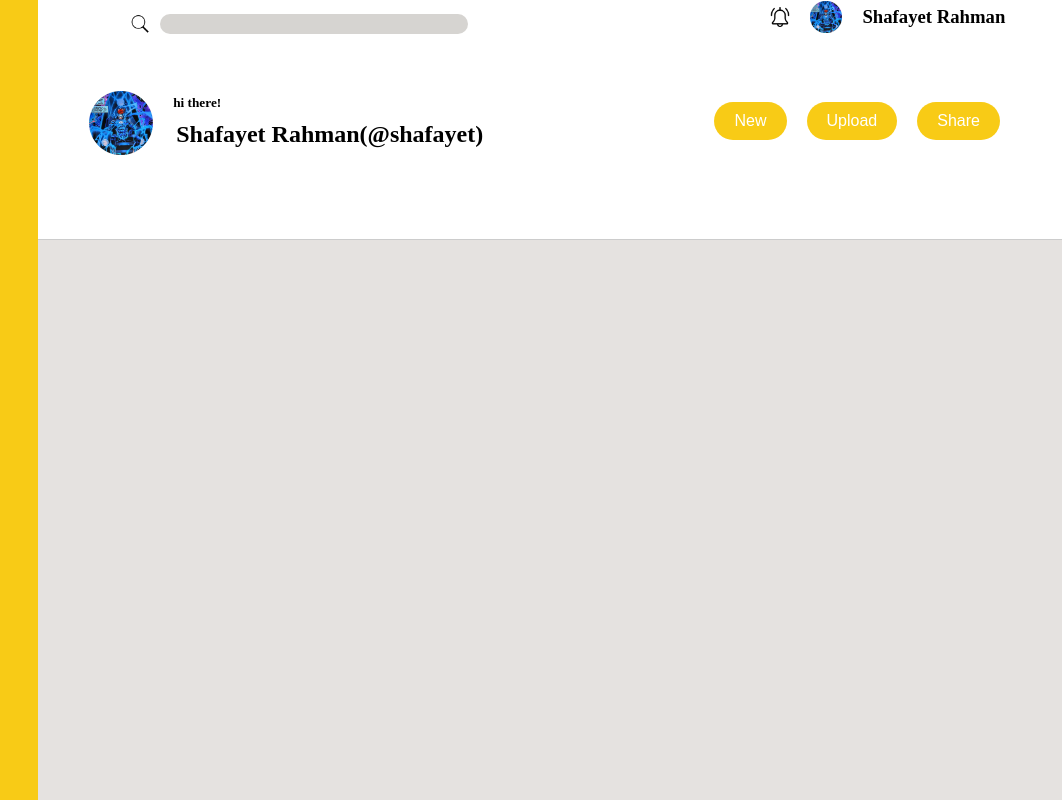
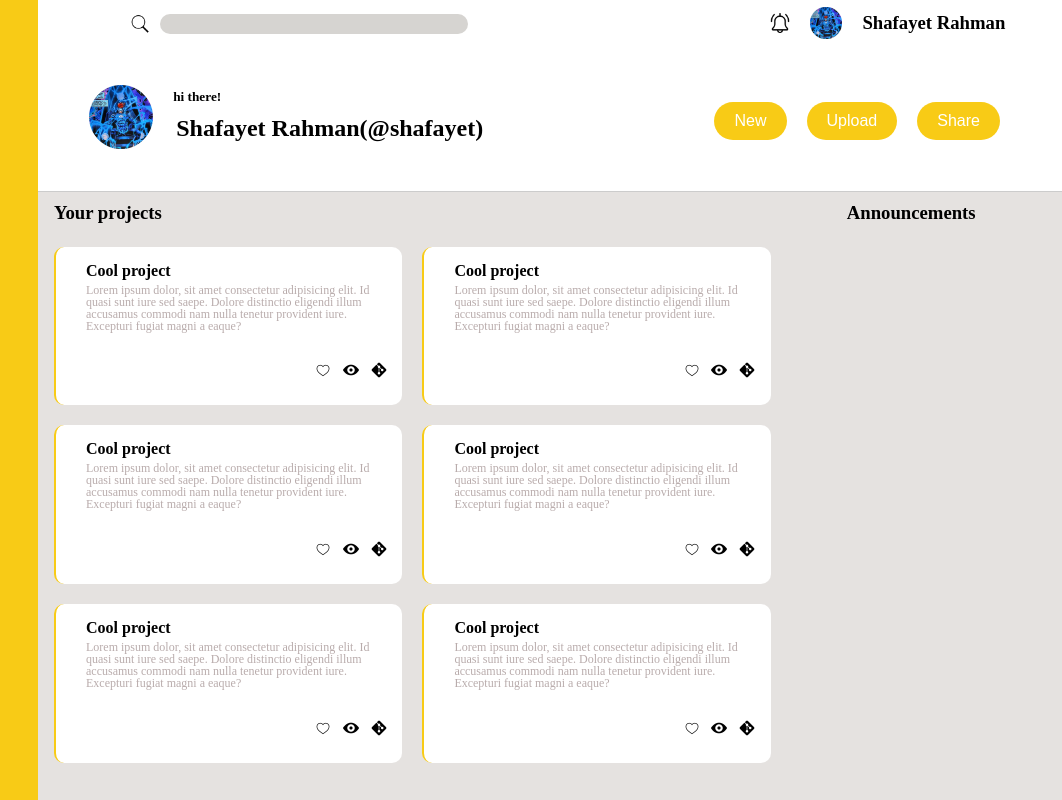
Before and after one commit to shafayet16/admin-dashboard, a plain HTML site: page index.html in a window 1280 px wide. Shown: the full height of the page, 218-1280 px from the left. Drawn offline with Linux system fonts and the light colour scheme.

Commit message:
Add project and announcement sections with styling to enhance dashboard layout

```diff
--- a/index.html
+++ b/index.html
@@ -101,7 +101,102 @@
             <button>New</button><button>Upload</button><button>Share</button>
           </div>
         </div>
-        <div class="lower-main"></div>
+        <div class="lower-main">
+          <div class="classification">
+            <h3 class="left">Your projects</h3>
+            <h3 class="right">Announcements</h3>
+          </div>
+          <div class="projects">
+            <div class="project-card">
+              <h4>Cool project</h4>
+              <span
+                >Lorem ipsum dolor, sit amet consectetur adipisicing elit. Id
+                quasi sunt iure sed saepe. Dolore distinctio eligendi illum
+                accusamus commodi nam nulla tenetur provident iure. Excepturi
+                fugiat magni a eaque?</span
+              >
+              <div class="card-icons">
+                <img src="image/favorite.png" alt="favorite icon" />
+                <img src="image/eye.png" alt="eye icon" />
+                <img src="image/git.png" alt="git icon" />
+              </div>
+            </div>
+            <div class="project-card">
+              <h4>Cool project</h4>
+              <span
+                >Lorem ipsum dolor, sit amet consectetur adipisicing elit. Id
+                quasi sunt iure sed saepe. Dolore distinctio eligendi illum
+                accusamus commodi nam nulla tenetur provident iure. Excepturi
+                fugiat magni a eaque?</span
+              >
+              <div class="card-icons">
+                <img src="image/favorite.png" alt="favorite icon" />
+                <img src="image/eye.png" alt="eye icon" />
+                <img src="image/git.png" alt="git icon" />
+              </div>
+            </div>
+            <div class="project-card">
+              <h4>Cool project</h4>
+              <span
+                >Lorem ipsum dolor, sit amet consectetur adipisicing elit. Id
+                quasi sunt iure sed saepe. Dolore distinctio eligendi illum
+                accusamus commodi nam nulla tenetur provident iure. Excepturi
+                fugiat magni a eaque?</span
+              >
+              <div class="card-icons">
+                <img src="image/favorite.png" alt="favorite icon" />
+                <img src="image/eye.png" alt="eye icon" />
+                <img src="image/git.png" alt="git icon" />
+              </div>
+            </div>
+            <div class="project-card">
+              <h4>Cool project</h4>
+              <span
+                >Lorem ipsum dolor, sit amet consectetur adipisicing elit. Id
+                quasi sunt iure sed saepe. Dolore distinctio eligendi illum
+                accusamus commodi nam nulla tenetur provident iure. Excepturi
+                fugiat magni a eaque?</span
+              >
+              <div class="card-icons">
+                <img src="image/favorite.png" alt="favorite icon" />
+                <img src="image/eye.png" alt="eye icon" />
+                <img src="image/git.png" alt="git icon" />
+              </div>
+            </div>
+            <div class="project-card">
+              <h4>Cool project</h4>
+              <span
+                >Lorem ipsum dolor, sit amet consectetur adipisicing elit. Id
+                quasi sunt iure sed saepe. Dolore distinctio eligendi illum
+                accusamus commodi nam nulla tenetur provident iure. Excepturi
+                fugiat magni a eaque?</span
+              >
+              <div class="card-icons">
+                <img src="image/favorite.png" alt="favorite icon" />
+                <img src="image/eye.png" alt="eye icon" />
+                <img src="image/git.png" alt="git icon" />
+              </div>
+            </div>
+            <div class="project-card">
+              <h4>Cool project</h4>
+              <span
+                >Lorem ipsum dolor, sit amet consectetur adipisicing elit. Id
+                quasi sunt iure sed saepe. Dolore distinctio eligendi illum
+                accusamus commodi nam nulla tenetur provident iure. Excepturi
+                fugiat magni a eaque?</span
+              >
+              <div class="card-icons">
+                <img src="image/favorite.png" alt="favorite icon" />
+                <img src="image/eye.png" alt="eye icon" />
+                <img src="image/git.png" alt="git icon" />
+              </div>
+            </div>
+          </div>
+          <div class="announcements">
+            <div class="announcement-card"></div>
+            <div class="announcement-card"></div>
+          </div>
+        </div>
       </div>
     </div>
   </body>
--- a/style.css
+++ b/style.css
@@ -44,7 +44,7 @@
 }
 .main {
   display: grid;
-  grid-template-rows: 30% 70%;
+  grid-template-rows: 24% 76%;
 }
 .upper-main {
   background-color: white;
@@ -153,3 +153,53 @@ body {
   align-items: center;
   margin-right: 20%;
 }
+.classification {
+  display: flex;
+  height: 7%;
+  width: 90%;
+  justify-content: space-between;
+  align-items: center;
+  margin-left: 1rem;
+}
+.projects {
+  margin-top: 0.75rem;
+  display: grid;
+  height: 85%;
+  width: 70%;
+  grid-template-columns: 1fr 1fr;
+  grid-template-rows: 1fr 1fr 1fr;
+  gap: 20px;
+  margin-left: 1rem;
+}
+.project-card {
+  border-left: 2px solid hsl(48, 94%, 53%);
+  background-color: white;
+  border-radius: 10px;
+  padding: 15px 30px;
+}
+.project-card span {
+  font-size: 12px;
+  color: hsl(0, 8%, 70%);
+  line-height: 2ch;
+}
+.card-icons {
+  display: flex;
+  justify-content: space-between;
+  align-items: center;
+  position: relative;
+  top: 10%;
+  left: 80%;
+  width: 25%;
+  height: 40%;
+}
+.project-card h4 {
+  margin-bottom: 4px;
+}
+.announcements {
+  display: grid;
+  width: 22%;
+  height: 85%;
+  grid-template-columns: 1fr;
+  grid-template-rows: 1fr 1fr;
+  gap: 35px;
+}
```
Also changed, not shown: image/eye.png (added), image/favorite.png (added), image/git.png (added).
